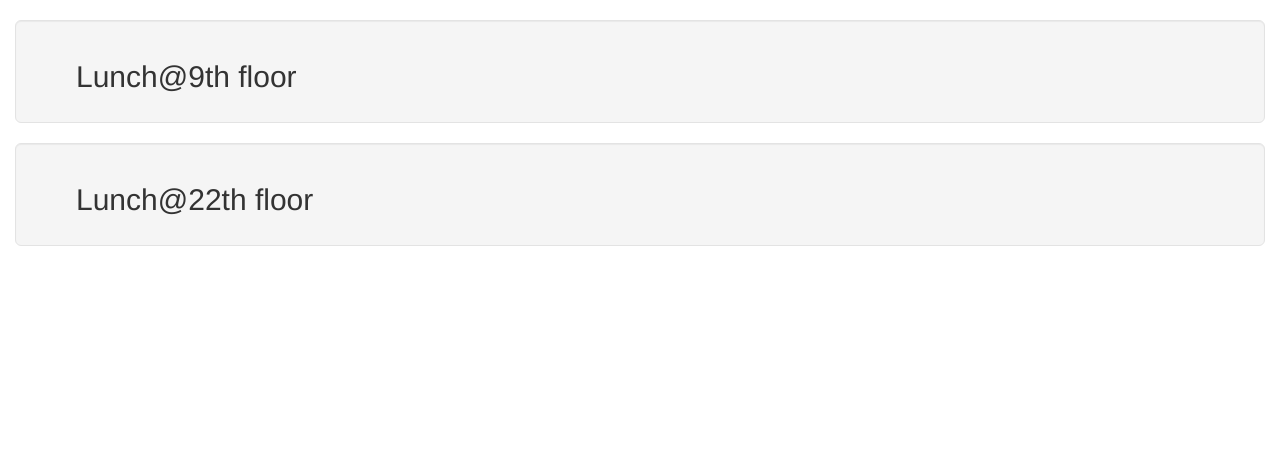
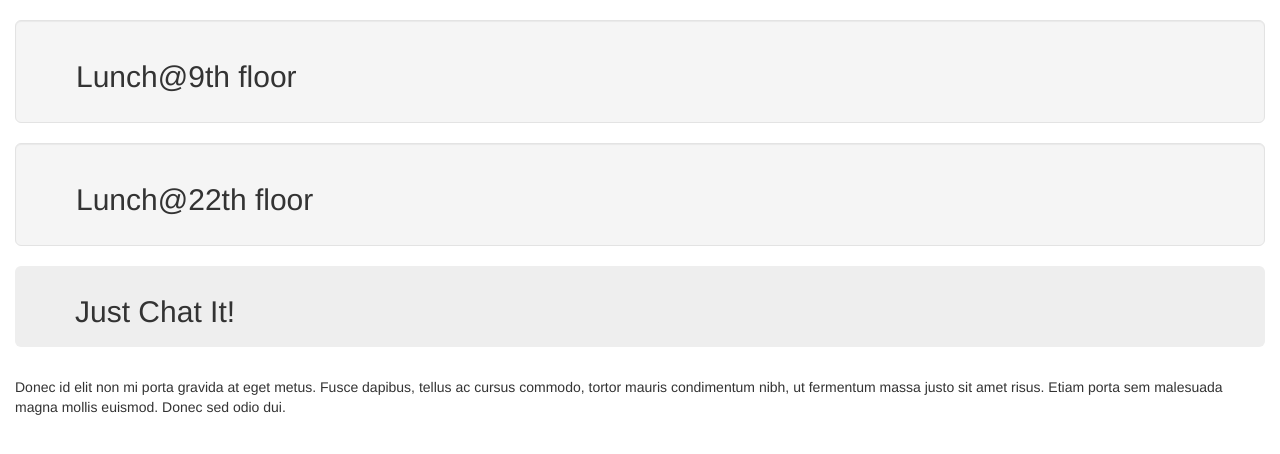
Before and after one commit to yrjie/Rghoul, a Django app: page / in a window 1280 px wide. Shown: the part 52-506 px from the top of the page. Run offline with Django 3.2, Linux system fonts and the light colour scheme; parts of the project's set-up code (start-up, migrations or seed data) failed here and were passed over; some libraries are stand-ins or nearby versions.

Commit message:
added border to pictures

```diff
--- a/static/css/style.css
+++ b/static/css/style.css
@@ -1 +1,4 @@
-# Empty CSS file for your own CSS
+[class*="col-"] {
+    background-clip: padding-box;
+    border: 10px solid transparent;
+}
--- a/templates/index.html
+++ b/templates/index.html
@@ -138,6 +138,14 @@
 				</div>
 		    </div>
 		</div>
+		<div class="jumbotron well-sm"><h2>Just Chat It!</h2></div>
+		<div id="allComments">
+			<p>
+				Donec id elit non mi porta gravida at eget metus. Fusce dapibus, tellus ac cursus commodo, tortor mauris condimentum nibh, ut fermentum massa justo sit amet risus. Etiam porta sem malesuada magna mollis euismod. Donec sed odio dui.
+			</p>
+		</div>
+		<form >
+		</form>
 	</div>
 
 	<script>
```
